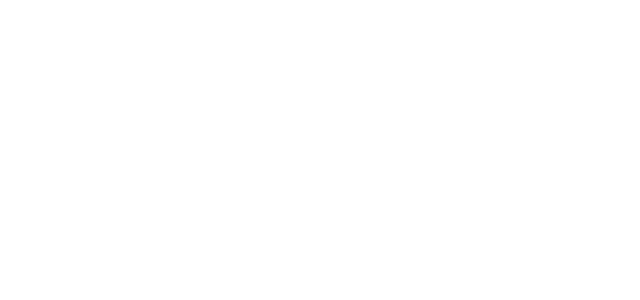
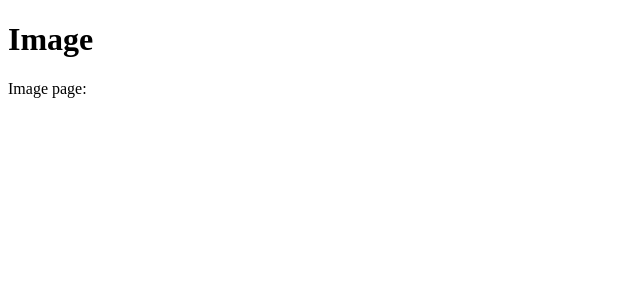
Before and after one commit to wahyusantso/belajar-reactjs-router, a React (Vite) app: page /images in a window 1280 px wide. Before the commit this address had no page. Shown: the top 300 px of the page, without its empty margins (0-640 px from the left). Built offline with nearby package versions, Linux system fonts and the light colour scheme.

Commit message:
feat(52): Star Segment

```diff
--- /dev/null
+++ b/src/Image.jsx
@@ -0,0 +1,12 @@
+import { useParams } from "react-router"
+
+export default function Image() {
+    const params = useParams();
+
+    return (
+        <div>
+            <h1>Image</h1>
+            <p>Image page: {params['*']}</p>
+        </div>
+    )
+}
--- /dev/null
+++ b/src/NotFound.jsx
@@ -0,0 +1,12 @@
+import { useParams } from "react-router"
+
+export default function NotFound() {
+    const params = useParams();
+
+    return (
+        <div>
+            <h1>Not Found</h1>
+            <p>Can't find page: {params['*']}</p>
+        </div>
+    )
+}
--- a/src/main.jsx
+++ b/src/main.jsx
@@ -9,6 +9,8 @@
 import Data from './Data.jsx'
 import DataLayout from './DataLayout.jsx'
 import ProductDetail from './ProductDetail.jsx'
+import Image from './Image.jsx'
+import NotFound from './NotFound.jsx'
 
 createRoot(document.getElementById('root')).render(
   <StrictMode>
@@ -16,6 +18,7 @@
       <Routes>
         <Route path="/" element={<Home/>}/> {/* tampilkan component berdasarkan url. */}
         <Route path="/about" element={<About/>}/>
+        <Route path="/images/*" element={<Image/>}/> {/* akan mengambil semua data menggunakan star segment */}
         <Route path="/data" element={<DataLayout/>}> {/* implement outlet as parent child */}
             <Route index element={<Data/>}/> {/* as index path "data" */}
             {/* Nested Route */}
@@ -24,6 +27,7 @@
             <Route path="sellers" element={<Seller/>}/>
             <Route path="productid/:id/productname/:name" element={<ProductDetail/>}/> {/* menambahkan param di routing/url */}
         </Route>
+        <Route path="/*" element={<NotFound/>}/> {/* menerapkan star segment untuk url yang tidak ditemukan */}
       </Routes>
     </BrowserRouter>
   </StrictMode>,
```
